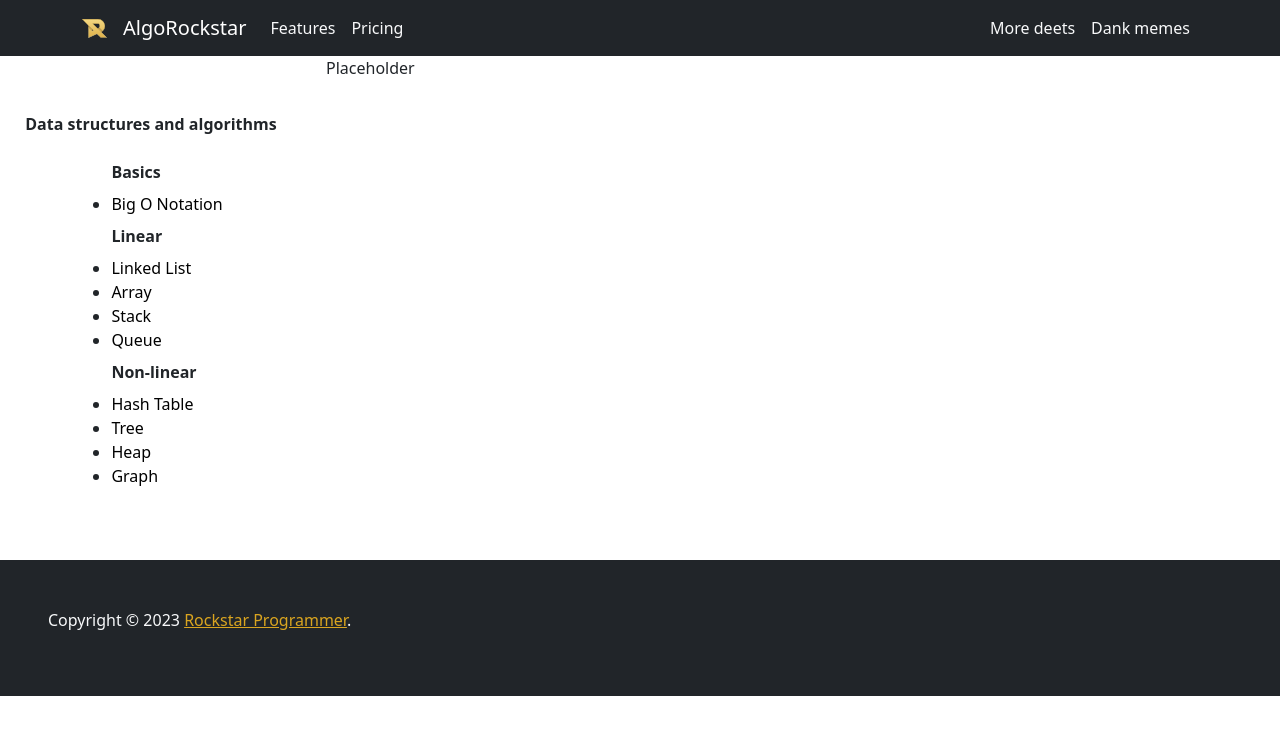
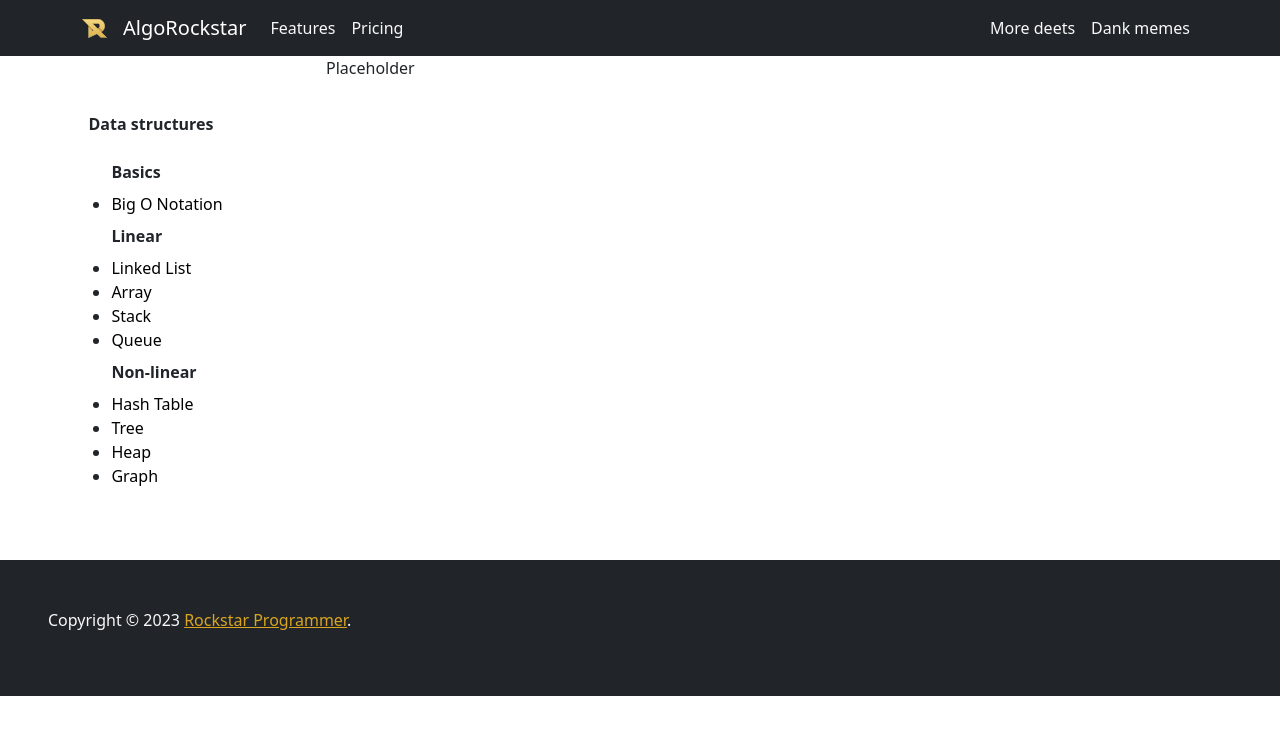
Before and after one commit to karpinski1994/algo-rockstar, a Next.js app: page / in a window 1280 px wide. Shown: the top 734 px of the page. Built offline with nearby package versions, Linux system fonts and the light colour scheme.

Commit message:
Remove part of text

```diff
--- a/components/StackNavbar/index.tsx
+++ b/components/StackNavbar/index.tsx
@@ -22,7 +22,7 @@ function StackNavbar() {
     const { asPath } = useRouter();
     return (
         <Navbar variant="dark" className='col-md-3 flex-column col-sm-12 mt-5'>
-            <p className="fw-bolder">Data structures and algorithms</p>
+            <p className="fw-bolder">Data structures</p>
             <ul className="d-flex flex-md-column justify-content-md-start flex-wrap align-items-center align-items-md-start">
                 {
                     stackNavSettings.map((el, idx) => {
```
